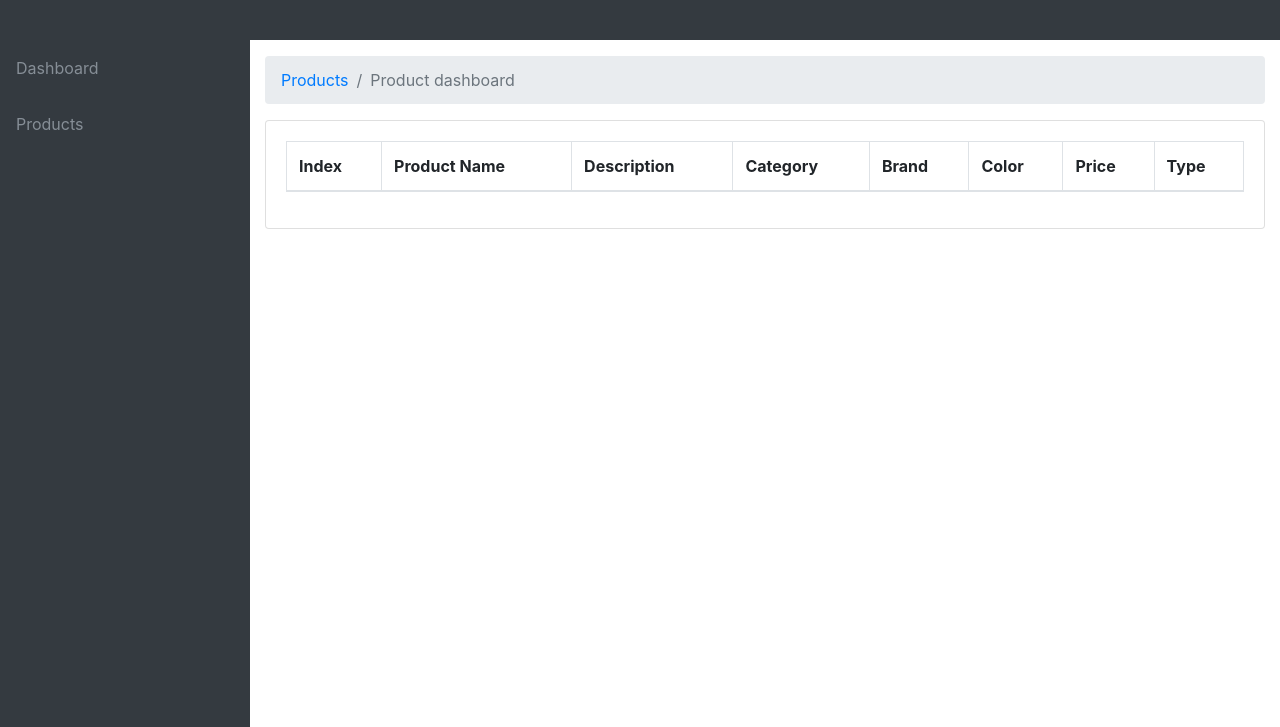
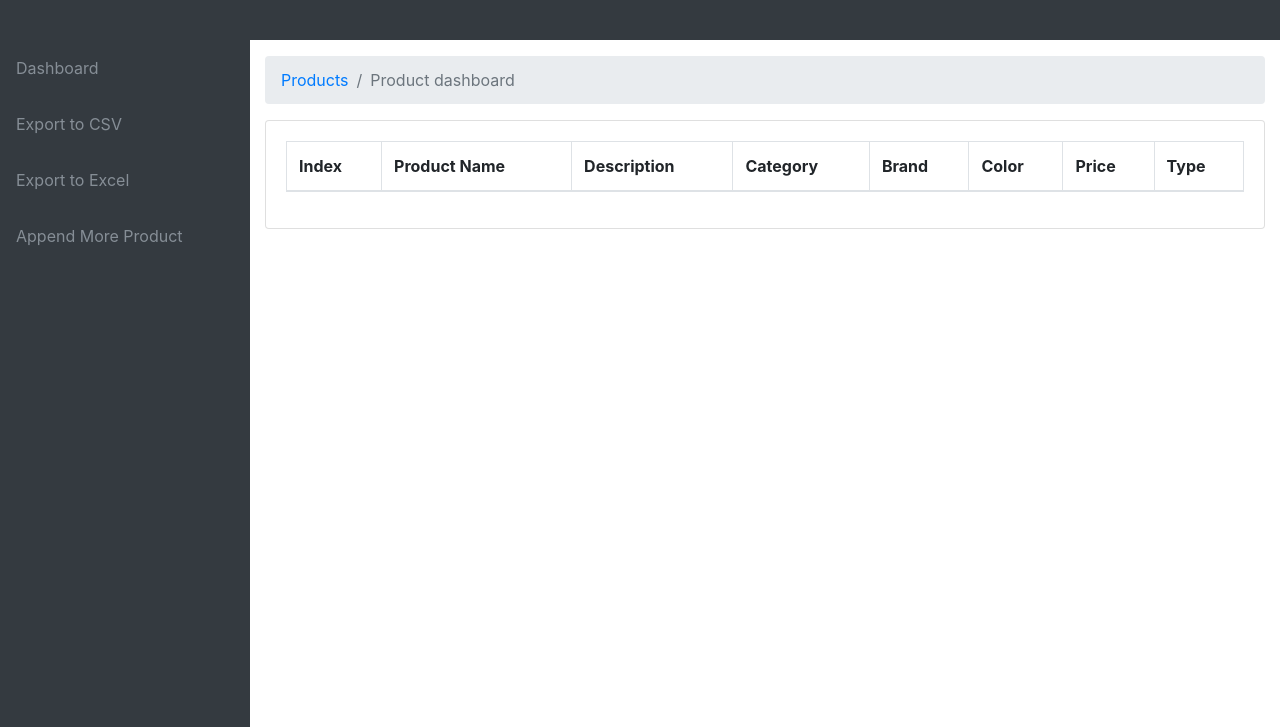
Before and after one commit to 1986webdeveloper/ecommerce, a Django app: page / in a window 1280 px wide. Shown: the part 16-743 px from the top of the page. Run offline with Django 3.2, Linux system fonts and the light colour scheme; data that the repository does not hold is empty; some libraries are stand-ins or nearby versions.

Commit message:
dynamic url

```diff
--- a/product/urls.py
+++ b/product/urls.py
@@ -1,11 +1,11 @@
 from django.urls import path
-
 from product import views
 
+app_name = "product"
+
 urlpatterns = [
-    path("", views.ProductList.as_view(), name="product_list"),
-    path("data_import/", views.ImportProduct.as_view(), name="data_import"),
-    path("product_list/", views.ProductList.as_view(), name="product_list"),
-    path("export/xls/", views.ExportExcel.as_view(), name="export_data_xls"),
-    path("export/csv/", views.ExportCSV.as_view(), name="export_data_csv"),
+    path("", views.ProductListView.as_view(), name="list"),
+    path("import/", views.ImportProductView.as_view(), name="import"),
+    path("export/xls/", views.ExportExcelView.as_view(), name="export-xls"),
+    path("export/csv/", views.ExportCSVView.as_view(), name="export-csv"),
 ]
--- a/product/views.py
+++ b/product/views.py
@@ -12,7 +12,7 @@ from product.google_api import GoogleSheet
 from product.models import Brand, Category, Color, Product, UploadedFile
 
 
-class ImportProduct(FormView):
+class ImportProductView(FormView):
     """
     Import products
     either user can pass link of google sheet or file
@@ -57,7 +57,7 @@ class ImportProduct(FormView):
             records = GoogleSheet.read(sheet_id=sheet_id)
             self.store_products(records)
             self.success_message = "Google sheet Data is successfully imported."
-        return super(ImportProduct, self).form_valid(form)
+        return super(ImportProductView, self).form_valid(form)
 
     @staticmethod
     def store_products(records=[]):
@@ -89,7 +89,7 @@ class ImportProduct(FormView):
                 print(e)
 
 
-class ProductList(ListView):
+class ProductListView(ListView):
     """
     Product list view
     """
@@ -101,7 +101,7 @@ class ProductList(ListView):
         return Product.objects.all()
 
 
-class ExportExcel(View):
+class ExportExcelView(View):
     """
     Export the data of products into Excel file.
     """
@@ -161,7 +161,7 @@ class ExportExcel(View):
         return response
 
 
-class ExportCSV(View):
+class ExportCSVView(View):
     """
     Export the data of products into csv file.
     """
--- a/templates/base.html
+++ b/templates/base.html
@@ -12,25 +12,6 @@
     <script src="{% static 'js/bootstrap.bundle.min.js' %}"></script>
     <script src="{% static 'js/jquery.waypoints.min.js' %}"></script>
     <script src="{% static 'js/infinite.min.js' %}"></script>
-
-    <script>
-    $("#daily").on('click',function (){
-
-       if ($("#daily_time").is(":hidden")){
-            $("#daily_time").removeAttr('hidden');
-            $("#submit_btn").css('visibility','hidden');
-            $("#daily_time").slideDown();
-
-       }
-       else {
-            $("#daily_time").hide();
-            $("#time").val('');
-           $("#submit_btn").css('visibility','visible');
-            $("#daily_time").slideUp();
-       }
-    });
-
-</script>
 </head>
 <body class="fixed-nav sticky-footer bg-dark" id="page-top">
     {% include 'partial/navigation-bar.html' %}
--- a/templates/partial/navigation-bar.html
+++ b/templates/partial/navigation-bar.html
@@ -1,4 +1,4 @@
-{% url 'product_list' as product_list_url %}
+{% url 'product:list' as product_list_url %}
 <!-- Navigation-->
 <nav class="navbar navbar-expand-lg navbar-dark bg-dark fixed-top" id="mainNav">
     <button class="navbar-toggler navbar-toggler-right" type="button" data-toggle="collapse"
@@ -16,26 +16,26 @@
             </li>
             {% if request.path != product_list_url %}
             <li class="nav-item" data-toggle="tooltip" data-placement="right" title="Products">
-                <a class="nav-link" href="{% url 'product_list' %}">
+                <a class="nav-link" href="{% url 'product:list' %}">
                     <i class="fa fa-fw fa-area-chart"></i>
                     <span class="nav-link-text">Products</span>
                 </a>
             </li>
             {% else %}
             <li class="nav-item" data-toggle="tooltip" data-placement="right" title="Export to CSV">
-                <a class="nav-link" href="{% url 'export_data_csv' %}">
+                <a class="nav-link" href="{% url 'product:export-csv' %}">
                     <i class="fa fa-fw fa-area-chart"></i>
                     <span class="nav-link-text">Export to CSV</span>
                 </a>
             </li>
             <li class="nav-item" data-toggle="tooltip" data-placement="right" title="Export to Excel">
-                <a class="nav-link" href="{% url 'export_data_xls' %}">
+                <a class="nav-link" href="{% url 'product:export-xls' %}">
                     <i class="fa fa-fw fa-table"></i>
                     <span class="nav-link-text">Export to Excel</span>
                 </a>
             </li>
             <li class="nav-item" data-toggle="tooltip" data-placement="right" title="Append More Product">
-                <a class="nav-link" href="{% url 'data_import' %}">
+                <a class="nav-link" href="{% url 'product:import' %}">
                     <i class="fa fa-fw fa-table"></i>
                     <span class="nav-link-text">Append More Product</span>
                 </a>
--- a/templates/product/landing.html
+++ b/templates/product/landing.html
@@ -11,7 +11,7 @@
     </div>
     <hr>
     <div>
-        <form  action="{% url 'data_import' %}" method="POST" enctype="multipart/form-data"> {% csrf_token %}
+        <form  action="{% url 'product:import' %}" method="POST" enctype="multipart/form-data"> {% csrf_token %}
         <div class="form-group">
         <label class="form-label" for="customFile">{{form.file.label_tag }}</label>
         <input class="form-control-file" type="file" name="file"><br>
```
Also changed, not shown: requirements.txt (+6 -4 lines).
